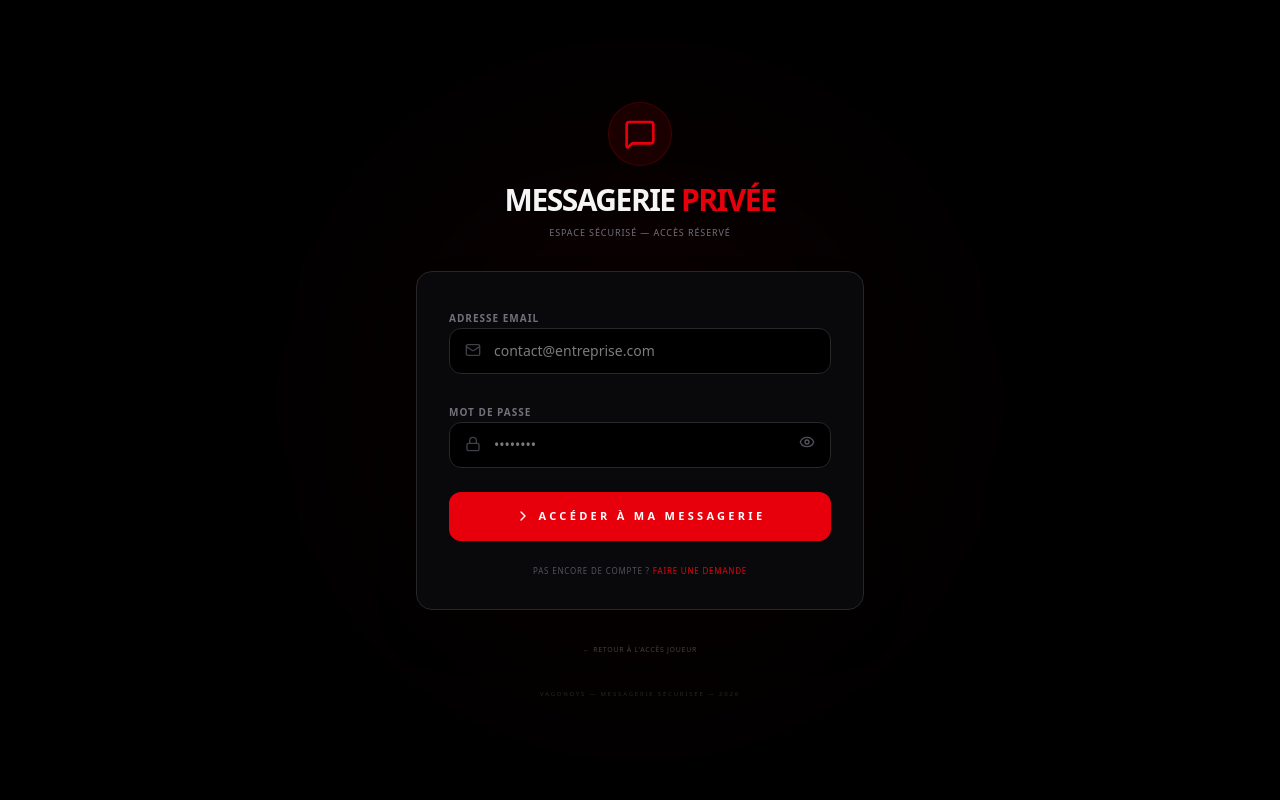
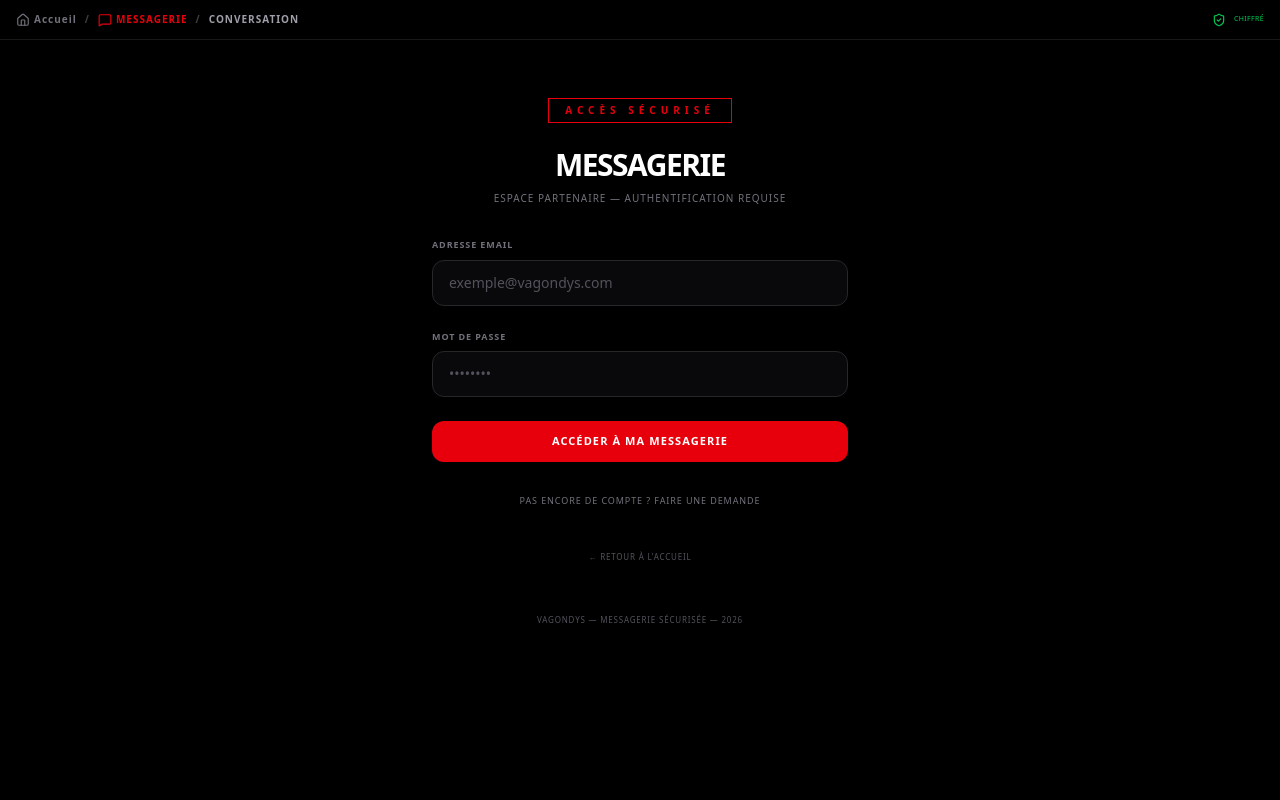
Before and after one commit to AirsoftSystem/vagondys, a Next.js app: page /messagerie/connexion in a window 1280 px wide. Shown: the top 800 px of the page. Built offline with nearby package versions, Linux system fonts and the light colour scheme; no server answers.

Commit message:
4ème > GitHub = base de données

```diff
--- /dev/null
+++ b/app/(auth)/messagerie/connexion/page.tsx
@@ -0,0 +1,174 @@
+
+"use client";
+
+import React, { useState } from "react";
+import { useRouter } from "next/navigation";
+import Link from "next/link";
+import { createVagondysClient } from "@/lib/supabase/client";
+
+export default function MessagerieConnexionPage() {
+  const router = useRouter();
+  const supabase = createVagondysClient();
+
+  const [email, setEmail] = useState("");
+  const [password, setPassword] = useState("");
+  const [loading, setLoading] = useState(false);
+  const [error, setError] = useState<string | null>(null);
+
+  const handleSubmit = async (e: React.FormEvent) => {
+    e.preventDefault();
+    setLoading(true);
+    setError(null);
+
+    try {
+      const { data: authData, error: signInError } = await supabase.auth.signInWithPassword({
+        email,
+        password,
+      });
+
+      if (signInError || !authData.user) {
+        setError("Email ou mot de passe incorrect.");
+        setLoading(false);
+        return;
+      }
+
+      const user = authData.user;
+      const userId = user.id;
+
+      const checkRes = await fetch("/api/messagerie/check-account", {
+        method: "POST",
+        headers: { "Content-Type": "application/json" },
+        body: JSON.stringify({ userId }),
+      });
+
+      const checkData = await checkRes.json();
+
+      if (!checkData.exists || checkData.status !== "active") {
+        console.log("🔍 Compte messagerie non actif, tentative de restauration depuis GitHub...");
+
+        const dossierRef = user.user_metadata?.dossier_ref;
+        if (!dossierRef) {
+          console.warn("Aucun dossier_ref trouvé dans les métadonnées utilisateur.");
+          setError("Impossible de restaurer le compte. Contactez le support.");
+          setLoading(false);
+          return;
+        }
+
+        const restoreRes = await fetch("/api/archive-external/restore", {
+          method: "POST",
+          headers: { "Content-Type": "application/json" },
+          body: JSON.stringify({
+            dossier_ref: dossierRef,
+            city_code: user.user_metadata?.city || "NANTES",
+            country_code: user.user_metadata?.country || "FR",
+          }),
+        });
+
+        if (!restoreRes.ok) {
+          const errorText = await restoreRes.text();
+          console.error("Erreur restauration:", errorText);
+          setError("Échec de la restauration du compte. Contactez le support.");
+          setLoading(false);
+          return;
+        }
+
+        console.log("✅ Compte restauré avec succès depuis GitHub");
+      }
+
+      router.push("/messagerie");
+    } catch (err) {
+      console.error("Erreur inattendue:", err);
+      setError("Une erreur est survenue. Veuillez réessayer.");
+    } finally {
+      setLoading(false);
+    }
+  };
+
+  return (
+    <main className="min-h-screen bg-black text-white font-sans">
+      <div className="max-w-md mx-auto px-4 pt-24 pb-12">
+        <div className="text-center mb-8">
+          <div className="inline-block px-4 py-1 border border-red-600 text-red-600 text-[10px] font-black uppercase tracking-[0.5em] mb-6">
+            Accès sécurisé
+          </div>
+          <h1 className="text-3xl font-black tracking-tighter uppercase mb-2">
+            Messagerie
+          </h1>
+          <p className="text-zinc-500 text-[10px] uppercase tracking-widest">
+            Espace partenaire &mdash; authentification requise
+          </p>
+        </div>
+
+        <form onSubmit={handleSubmit} className="space-y-6">
+          <div>
+            <label className="block text-[9px] font-black uppercase tracking-widest text-zinc-500 mb-2">
+              Adresse email
+            </label>
+            <input
+              type="email"
+              value={email}
+              onChange={(e) => setEmail(e.target.value)}
+              required
+              className="w-full bg-zinc-950 border border-zinc-800 rounded-xl px-4 py-3 text-sm text-white placeholder:text-zinc-600 focus:outline-none focus:border-red-600 transition-colors"
+              placeholder="exemple@vagondys.com"
+              autoComplete="email"
+            />
+          </div>
+
+          <div>
+            <label className="block text-[9px] font-black uppercase tracking-widest text-zinc-500 mb-2">
+              Mot de passe
+            </label>
+            <input
+              type="password"
+              value={password}
+              onChange={(e) => setPassword(e.target.value)}
+              required
+              className="w-full bg-zinc-950 border border-zinc-800 rounded-xl px-4 py-3 text-sm text-white placeholder:text-zinc-600 focus:outline-none focus:border-red-600 transition-colors"
+              placeholder="••••••••"
+              autoComplete="current-password"
+            />
+          </div>
+
+          {error && (
+            <div className="bg-red-600/10 border border-red-600/30 rounded-xl p-3 text-center">
+              <p className="text-[10px] text-red-500 font-black uppercase tracking-widest">
+                ⚠️ {error}
+              </p>
+            </div>
+          )}
+
+          <button
+            type="submit"
+            disabled={loading}
+            className="w-full bg-red-600 hover:bg-red-700 disabled:bg-red-800/50 text-white font-black uppercase text-[11px] tracking-widest py-3 rounded-xl transition-colors"
+          >
+            {loading ? "Connexion en cours..." : "Accéder à ma messagerie"}
+          </button>
+        </form>
+
+        <div className="mt-6 text-center">
+          <Link
+            href="/messagerie/inscription"
+            className="text-[9px] text-zinc-500 hover:text-red-600 uppercase tracking-widest transition-colors"
+          >
+            Pas encore de compte&nbsp;? Faire une demande
+          </Link>
+        </div>
+
+        <div className="mt-8 text-center">
+          <Link
+            href="/"
+            className="text-[8px] text-zinc-600 hover:text-zinc-400 uppercase tracking-widest transition-colors"
+          >
+            ← Retour à l&apos;accueil
+          </Link>
+        </div>
+
+        <footer className="mt-12 text-center text-[8px] text-zinc-600 uppercase tracking-widest">
+          VAGONDYS &mdash; Messagerie sécurisée &mdash; 2026
+        </footer>
+      </div>
+    </main>
+  );
+}
```
